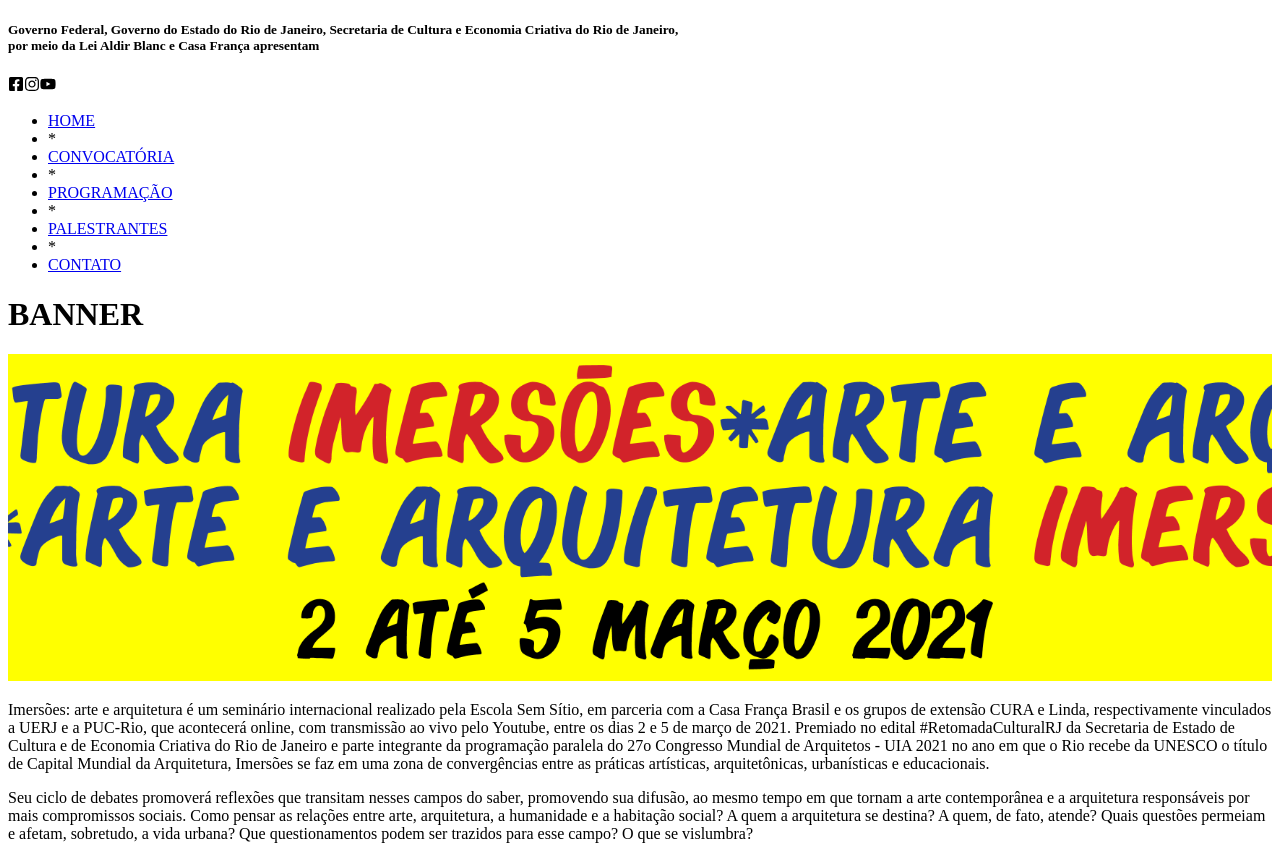
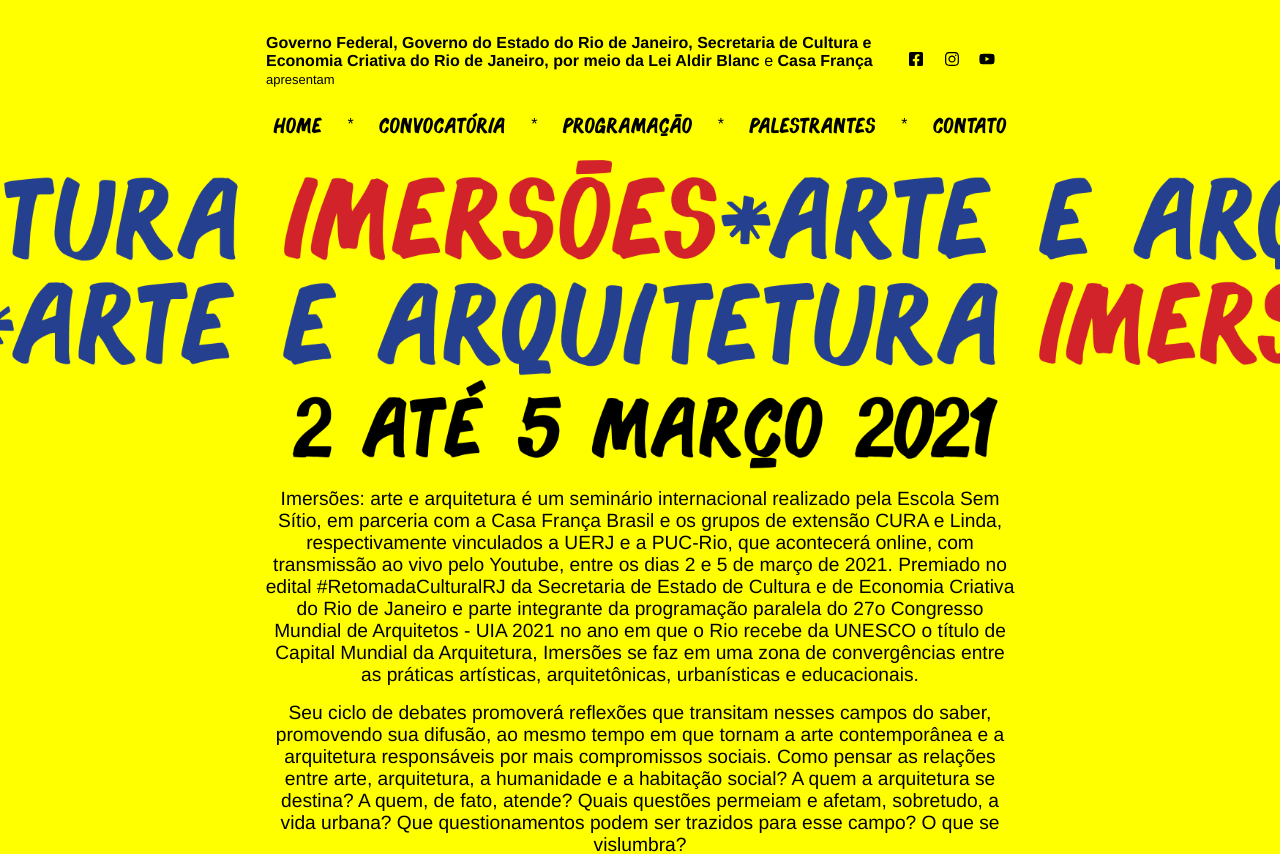
Before and after one commit to hiagoptk/iaa-seminario, a Next.js app in the folder web/: page / in a window 1280 px wide. Shown: the top 854 px of the page. Built offline with nearby package versions, Linux system fonts and the light colour scheme.

Commit message:
teste de baner

```diff
--- a/web/components/Banner.js
+++ b/web/components/Banner.js
@@ -10,8 +10,7 @@ function Banner() {
         alt='Imersões * Arte e Arquitetura'
         width={3498}
         height={904}
-        layout='intrinsic'
-
+        layout='responsive'
         />
     );
 }
--- a/web/components/Navbar.js
+++ b/web/components/Navbar.js
@@ -1,9 +1,5 @@
 import React from 'react';
 import { FaYoutube, FaInstagram, FaFacebookSquare } from 'react-icons/fa'
-import { IoIosMegaphone } from 'react-icons/io'
-import { IoTvOutline } from 'react-icons/io5'
-import { ImHome2, ImWrench } from "react-icons/im";
-
 
 const Navbar = () => {
     return (
@@ -12,14 +8,14 @@ const Navbar = () => {
                 <div id='header'>
                     <div className='boxHeader'>
                         <h5><b>Governo Federal, Governo do Estado do Rio de Janeiro,
-                            Secretaria de Cultura e Economia Criativa do Rio de Janeiro, <br />
+                            Secretaria de Cultura e Economia Criativa do Rio de Janeiro,
                             por meio da Lei Aldir Blanc</b> e <b>Casa França</b> <span>apresentam</span>
                         </h5>
                     </div>
                     <span id='social'>
-                        <FaFacebookSquare />
-                        <FaInstagram />
-                        <FaYoutube />
+                        <a href='https://www.facebook.com/seminarioimersoes'><FaFacebookSquare /></a>
+                        <a href='https://www.instagram.com/seminarioimersoes/'><FaInstagram /></a>
+                        <a href='https://www.youtube.com/channel/UCQzNqcPI1z1MJzjXdalWqfw'><FaYoutube /></a>
                     </span>
                 </div>
                 <ul>
--- a/web/pages/_app.js
+++ b/web/pages/_app.js
@@ -1,4 +1,5 @@
 import '../styles/font.css'
+import '../styles/globals.css'
 
 
 function MyApp({ Component, pageProps }) {
--- a/web/pages/index.js
+++ b/web/pages/index.js
@@ -26,7 +26,7 @@ const Home = () => {
             <div id='main'>
 
                 <div id='banner' >
-                    <h1> BANNER </h1>
+
                     <Banner />
                 </div>
                 <div className='box' >
--- a/web/styles/globals.css
+++ b/web/styles/globals.css
@@ -9,72 +9,81 @@
 
 :root {
     --cor-principal: rgb(255, 255, 0);
+    --cor-link: rgb(210, 35, 42);
 }
 
 * {
     box-sizing: border-box;
     margin: 0;
     padding: 0;
+
+    font-family: Helvetica, sans-serif;
+    font-size: 1em;
+
 }
 
-
 body {
-    font-family: Helvetica, sans-serif;
-
-    font-size: 1em;
-
-    width: 98vw;
+    width: 100%;
     height: auto;
     background-color: var(--cor-principal);
 
     display: flex;
     flex-direction: column;
+    justify-content: center;
+
+
+}
+
+#main {
+    width: 100vw;
+    height: auto;
+    display: flex;
+    flex-direction: column;
+    align-self: center;
     align-items: center;
+    justify-content: center;
 
 
 
 }
 
 
-#main {
-    width: 99vw;
-    height: auto;
-    display: flex;
-    flex-direction: column;
-    align-items: center;
-    justify-content: center;
-
-  }
+#banner {
+    max-width: 3498px;
+    min-width: 900px;
+    max-height: 904px;
+    width: 100%;
 
 
-nav {
-    background-color: var(--cor-principal);
-    border-bottom: black solid 1px;
-    color: black;
-    width: 99vw;
+}
+
+  /* CABEÇALHO */
+  nav {
+
+    width: 100vw;
     height: auto;
-    padding-top: 1rem;
+    padding-top: 1.5rem;
     position: fixed top;
 
     display: flex;
     flex-direction: column;
     align-items: center;
+}
+
+nav ul {
+    padding: 0.6rem 0.3rem;
+    width: 60vw;
+    max-width: 2000px;
+
+    display: flex;
+    justify-content: space-around;
+    align-items: center;
+    list-style: none;
+
 
 }
 
-nav ul {
-    margin: 0.9rem 0;
-    width: 60vw;
-    display: flex;
-    justify-content: space-between;
-    align-items: center;
-    list-style: none;
-
-    font-family: 'Bonoci', sans-serif;
-}
-
-
-ul li {
+nav ul li {
     width: auto;
     height: 2rem;
     padding: 0 0.2rem;
@@ -84,31 +93,46 @@ ul li {
     align-items: baseline;
     justify-content: space-between;
     align-items: center;
+
+
 }
 
-li a {
+nav ul li a {
     font-size: 1.2rem;
     text-decoration: none;
+    font-family: 'Bonoci';
     color: black;
     width: auto;
 }
 
-li a:hover {
-    color: rgb(210, 35, 42);
+nav ul li a:hover {
+    color: var(--cor-link);
+}
+
+
+#header {
+    max-width: 2000px;
+    width: 60vw;
+    padding: 10px;
+    display: flex;
+    justify-content: space-between;
+
 
 }
 
-#header {
-
-    width: 60vw;
-    display: flex;
-    justify-content: space-between;
-}
- .boxHeader {
-     width: 50vw;
-     height: auto;
+#header .boxHeader {
+    width: 50vw;
+    height: auto;
  }
 
+ #header #social {
+    width: 10vw;
+    height: auto;
+
+    display: flex;
+    justify-content: space-evenly;
+    align-items: center;
+}
 
 
 #header h5 {
@@ -119,16 +143,7 @@ li a:hover {
     font-size: small;
     font-weight: 200;
 }
-#header #social {
-    width: 10vw;
-    height: auto;
 
-
-    display: flex;
-    justify-content: space-evenly;
-    align-items: center;
-
-}
 
 #header #social a {
     text-decoration: none;
@@ -137,29 +152,19 @@ li a:hover {
 
 #header #social a:hover {
     text-decoration: none;
-    color: rgb(210, 35, 42);
+    color: var(--cor-link)
 
 }
 
 
-#banner {
+ /* CAMPO DE TEXTO  */
+ .box {
+    max-width: 2000px;
+    min-width: 80px;
+    width: 60vw;
+    height: auto;
 
 
-    width: 99vw;
-    height: 350px;
-    background-image: url('../public/images/banner.png');
-    background-size: cover;
-    background-repeat: no-repeat;;
-
-
-}
-
-
-.box {
-    width: 65vw;
-    height: auto;
-    background-color: var(--cor-principal);
-    padding: 25px;
     margin-bottom: 1rem;
     border-radius: 0.45rem;
 
@@ -178,6 +183,7 @@ li a:hover {
     font-size: 1.2rem;
     padding: 0.5rem;
 }
+
 
 
 #sub button {
```
